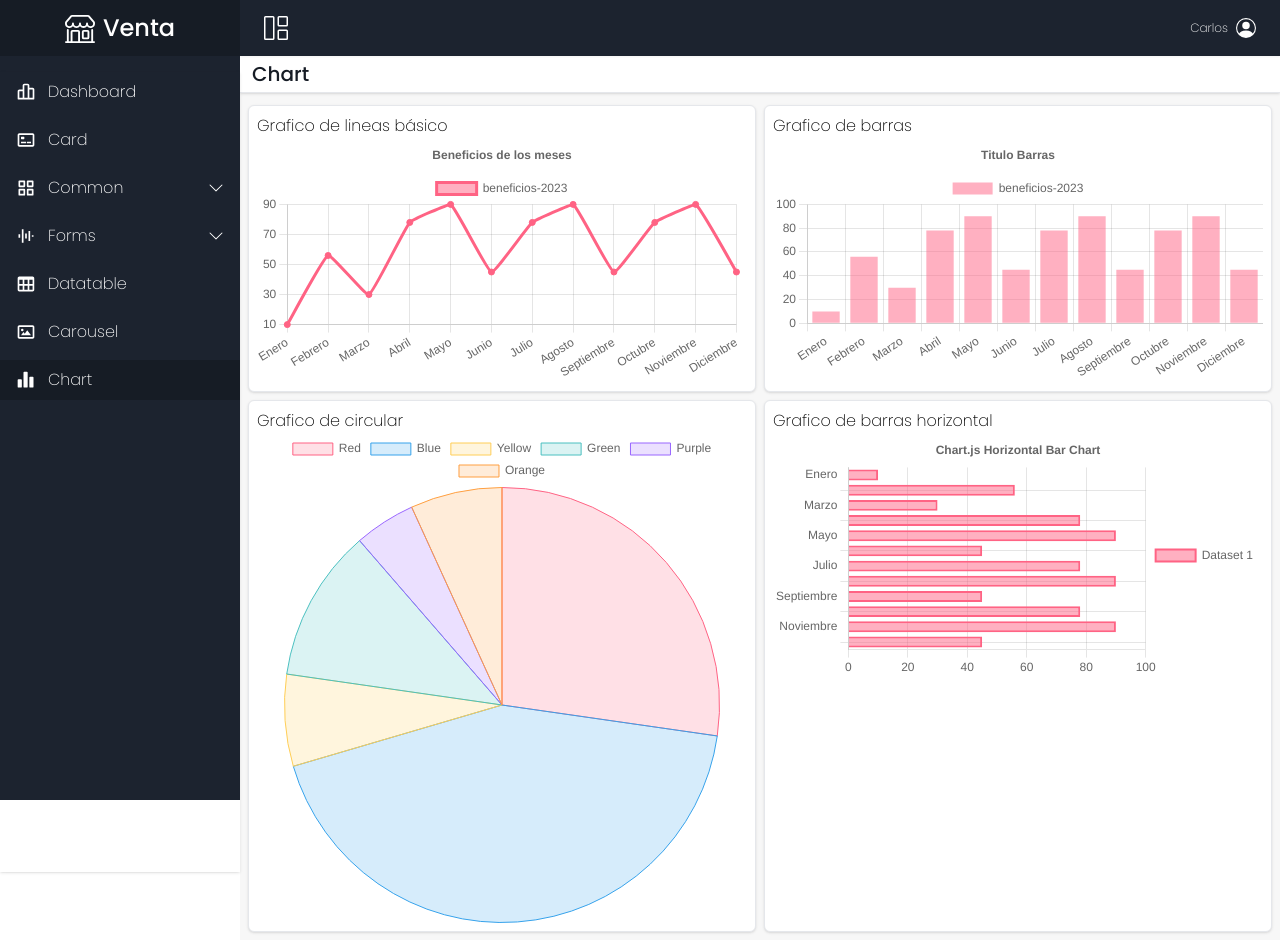
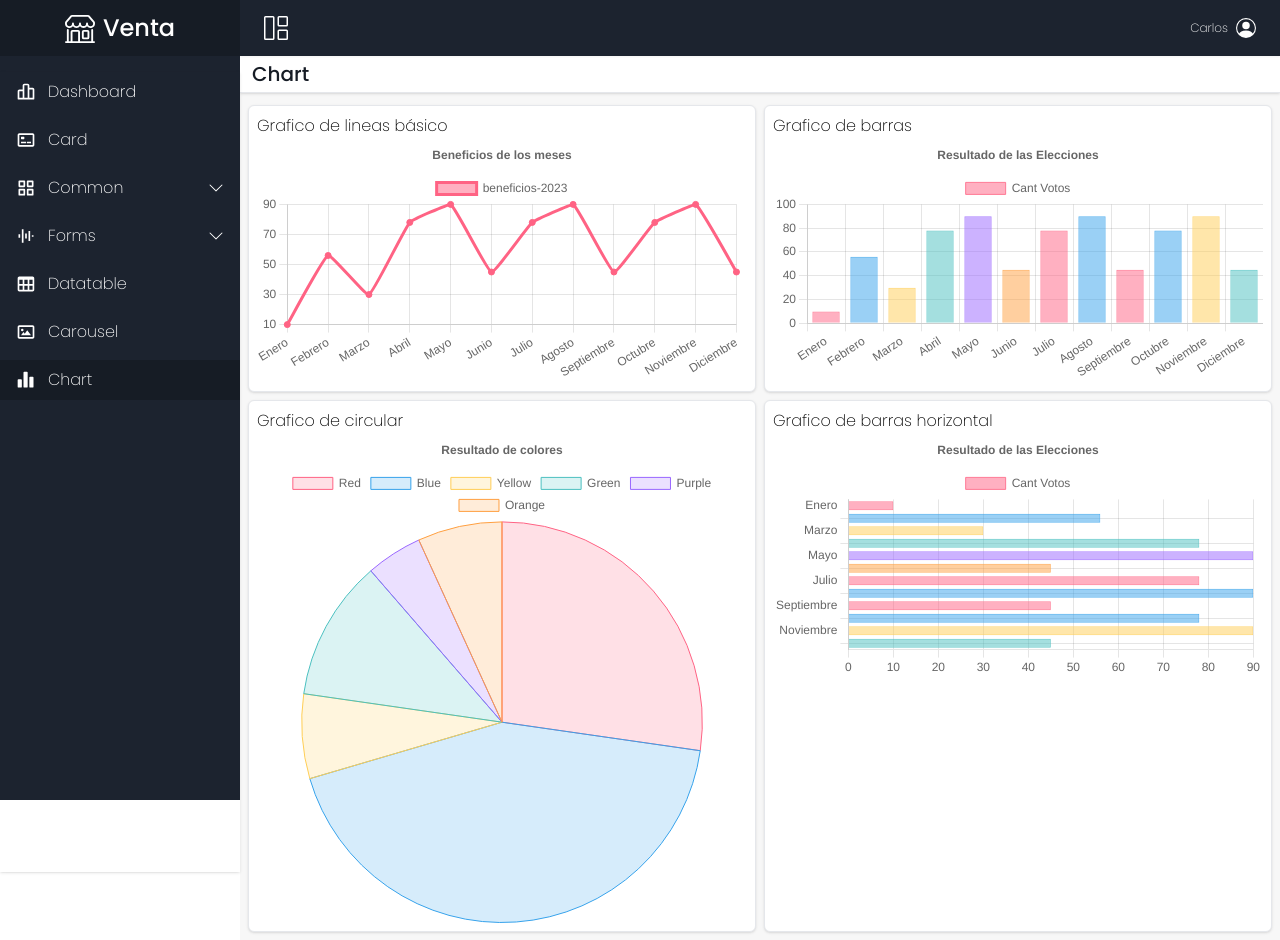
Before and after one commit to tucno21/dashbioard-react-tailwind, a React (Vite) app: page /dashboard/chart in a window 1280 px wide. Built offline with nearby package versions, Linux system fonts and the light colour scheme.

Commit message:
cambios de componentes chart

```diff
--- a/src/pages/dasboard/ChartPage.tsx
+++ b/src/pages/dasboard/ChartPage.tsx
@@ -5,6 +5,27 @@ import PieChart from "./chart/PieChart"
 
 
 const ChartPage = () => {
+
+    const menses = [
+        'Enero',
+        'Febrero',
+        'Marzo',
+        'Abril',
+        'Mayo',
+        'Junio',
+        'Julio',
+        'Agosto',
+        'Septiembre',
+        'Octubre',
+        'Noviembre',
+        'Diciembre',
+    ];
+
+    const beneficios = [10, 56, 30, 78, 90, 45, 78, 90, 45, 78, 90, 45,]
+
+    const colors = ['Red', 'Blue', 'Yellow', 'Green', 'Purple', 'Orange'];
+    const cantidad = [12, 19, 3, 5, 2, 3];
+
     return (
         <div className="space-y-1 mx-auto">
             {/* CABECERA */}
@@ -23,25 +44,25 @@ const ChartPage = () => {
                     <div className="w-full bg-white  rounded-md p-2 shadow border">
                         <h3>Grafico de lineas básico</h3>
                         <div className="w-full">
-                            <LineChart />
+                            <LineChart dataNumbers={beneficios} dataLabels={menses} />
                         </div>
                     </div>
                     <div className="w-full bg-white  rounded-md p-2 shadow border">
                         <h3>Grafico de barras</h3>
                         <div className="w-full">
-                            <BarChart />
+                            <BarChart dataNumbers={beneficios} dataLabels={menses} />
                         </div>
                     </div>
                     <div className="w-full bg-white  rounded-md p-2 shadow border">
                         <h3>Grafico de circular</h3>
                         <div className="w-full">
-                            <PieChart />
+                            <PieChart dataNumbers={cantidad} dataLabels={colors} />
                         </div>
                     </div>
                     <div className="w-full bg-white  rounded-md p-2 shadow border">
                         <h3>Grafico de barras horizontal</h3>
                         <div className="w-full">
-                            <BarChartH />
+                            <BarChartH dataNumbers={beneficios} dataLabels={menses} />
                         </div>
                     </div>
                 </div>
--- a/src/pages/dasboard/chart/BarChart.tsx
+++ b/src/pages/dasboard/chart/BarChart.tsx
@@ -19,41 +19,34 @@ ChartJS.register(
     Legend
 );
 
-const menses = [
-    'Enero',
-    'Febrero',
-    'Marzo',
-    'Abril',
-    'Mayo',
-    'Junio',
-    'Julio',
-    'Agosto',
-    'Septiembre',
-    'Octubre',
-    'Noviembre',
-    'Diciembre',
+interface Props {
+    dataNumbers: number[];
+    dataLabels: string[];
+}
+
+const BarChart = ({ dataNumbers, dataLabels }: Props) => {
+
+    const backgroundColor = [
+        "rgba(255, 99, 132, 0.5)",
+        "rgba(54, 162, 235, 0.5)",
+        "rgba(255, 206, 86, 0.5)",
+        "rgba(75, 192, 192, 0.5)",
+        "rgba(153, 102, 255, 0.5)",
+        "rgba(255, 159, 64, 0.5)",
+        "rgba(255, 99, 132, 0.5)",
+        "rgba(54, 162, 235, 0.5)",
     ];
 
-const beneficios = [10, 56, 30, 78, 90, 45, 78, 90, 45, 78, 90, 45,]
-
-
-
-
-const data = {
-    labels: menses,
-    datasets: [
-        {
-            label: 'beneficios-2023',
-            data: beneficios,
-            backgroundColor: 'rgba(255, 99, 132, 0.5)',
-        },
-        //   {
-        //     label: 'Dataset 2',
-        //     data: labels.map(() => faker.datatype.number({ min: 0, max: 1000 })),
-        //     backgroundColor: 'rgba(53, 162, 235, 0.5)',
-        //   },
-    ],
-};
+    const borderColor = [
+        "rgba(255, 99, 132, 0.8)",
+        "rgba(54, 162, 235, 0.8)",
+        "rgba(255, 206, 86, 0.8)",
+        "rgba(75, 192, 192, 0.8)",
+        "rgba(153, 102, 255, 0.8)",
+        "rgba(255, 159, 64, 0.8)",
+        "rgba(255, 99, 132, 0.8)",
+        "rgba(54, 162, 235, 0.8)",
+    ];
 
     const options = {
         responsive: true,
@@ -63,15 +56,28 @@ const options = {
             },
             title: {
                 display: true,
-            text: 'Titulo Barras',
+                text: 'Resultado de las Elecciones',
             },
         },
+
     };
 
+    const dataConfig = {
+        labels: dataLabels,
+        datasets: [
+            {
+                label: 'Cant Votos',
+                data: dataNumbers,
+                // backgroundColor: 'rgba(53, 162, 235, 0.5)',
+                backgroundColor: backgroundColor,
+                borderColor: borderColor,
+                borderWidth: 1,
+            },
+        ],
+    };
 
-const BarChart = () => {
     return (
-        <Bar options={options} data={data} />
+        <Bar options={options} data={dataConfig} />
     )
 }
 
--- a/src/pages/dasboard/chart/BarChartH.tsx
+++ b/src/pages/dasboard/chart/BarChartH.tsx
@@ -19,7 +19,37 @@ ChartJS.register(
     Legend
 );
 
-export const options = {
+
+interface Props {
+    dataNumbers: number[];
+    dataLabels: string[];
+}
+
+const BarChartH = ({ dataNumbers, dataLabels }: Props) => {
+
+    const backgroundColor = [
+        "rgba(255, 99, 132, 0.5)",
+        "rgba(54, 162, 235, 0.5)",
+        "rgba(255, 206, 86, 0.5)",
+        "rgba(75, 192, 192, 0.5)",
+        "rgba(153, 102, 255, 0.5)",
+        "rgba(255, 159, 64, 0.5)",
+        "rgba(255, 99, 132, 0.5)",
+        "rgba(54, 162, 235, 0.5)",
+    ];
+
+    const borderColor = [
+        "rgba(255, 99, 132, 0.8)",
+        "rgba(54, 162, 235, 0.8)",
+        "rgba(255, 206, 86, 0.8)",
+        "rgba(75, 192, 192, 0.8)",
+        "rgba(153, 102, 255, 0.8)",
+        "rgba(255, 159, 64, 0.8)",
+        "rgba(255, 99, 132, 0.8)",
+        "rgba(54, 162, 235, 0.8)",
+    ];
+
+    const options = {
         indexAxis: 'y' as const,
         elements: {
             bar: {
@@ -29,54 +59,32 @@ export const options = {
         responsive: true,
         plugins: {
             legend: {
-            position: 'right' as const,
+                position: 'top' as const,
             },
             title: {
                 display: true,
-            text: 'Chart.js Horizontal Bar Chart',
+                text: 'Resultado de las Elecciones',
             },
         },
+
     };
 
-const menses = [
-    'Enero',
-    'Febrero',
-    'Marzo',
-    'Abril',
-    'Mayo',
-    'Junio',
-    'Julio',
-    'Agosto',
-    'Septiembre',
-    'Octubre',
-    'Noviembre',
-    'Diciembre',
-];
-
-const beneficios = [10, 56, 30, 78, 90, 45, 78, 90, 45, 78, 90, 45,]
-
-export const data = {
-    labels: menses,
+    const dataConfig = {
+        labels: dataLabels,
         datasets: [
             {
-            label: 'Dataset 1',
-            data: beneficios,
-            borderColor: 'rgb(255, 99, 132)',
-            backgroundColor: 'rgba(255, 99, 132, 0.5)',
+                label: 'Cant Votos',
+                data: dataNumbers,
+                // backgroundColor: 'rgba(53, 162, 235, 0.5)',
+                backgroundColor: backgroundColor,
+                borderColor: borderColor,
+                borderWidth: 1,
             },
-        //   {
-        //     label: 'Dataset 2',
-        //     data: labels.map(() => faker.datatype.number({ min: -1000, max: 1000 })),
-        //     borderColor: 'rgb(53, 162, 235)',
-        //     backgroundColor: 'rgba(53, 162, 235, 0.5)',
-        //   },
         ],
     };
 
-
-const BarChartH = () => {
     return (
-        <Bar options={options} data={data} />
+        <Bar options={options} data={dataConfig} />
     )
 }
 
--- a/src/pages/dasboard/chart/LineChart.tsx
+++ b/src/pages/dasboard/chart/LineChart.tsx
@@ -20,45 +20,13 @@ ChartJS.register(
     Legend
 );
 
-const menses = [
-    'Enero',
-    'Febrero',
-    'Marzo',
-    'Abril',
-    'Mayo',
-    'Junio',
-    'Julio',
-    'Agosto',
-    'Septiembre',
-    'Octubre',
-    'Noviembre',
-    'Diciembre',
-];
+interface Props {
+    dataNumbers: number[];
+    dataLabels: string[];
+}
 
-const beneficios = [10, 56, 30, 78, 90, 45, 78, 90, 45, 78, 90, 45,]
 
-const data = {
-    labels: menses,
-    datasets: [
-        {
-            label: 'beneficios-2023',
-            data: beneficios,
-            fill: true, //si se coloca false no se dibuja el area
-            tension: 0.1, //para curvar las lineas por los puntos
-            borderColor: 'rgb(255, 99, 132)', // color de la linea
-            backgroundColor: 'rgba(255, 99, 132, 0.5)', //color de fondo de la leyenda
-            pointRadius: 3, //para que no se vea el punto
-            pointBackgroundColor: 'rgb(255, 99, 132)', //color del punto
-            pointBorderColor: 'rgb(255, 99, 132)', //color del borde del punto
-        },
-        //   {
-        //     label: 'Dataset 2',
-        //     data: labels.map(() => faker.datatype.number({ min: -1000, max: 1000 })),
-        //     borderColor: 'rgb(53, 162, 235)',
-        //     backgroundColor: 'rgba(53, 162, 235, 0.5)',
-        //   },
-    ],
-};
+const LineChart = ({ dataNumbers, dataLabels }: Props) => {
 
     const options = {
         responsive: true,
@@ -73,10 +41,25 @@ const options = {
         },
     };
 
+    const dataConfig = {
+        labels: dataLabels,
+        datasets: [
+            {
+                label: 'beneficios-2023',
+                data: dataNumbers,
+                fill: true, //si se coloca false no se dibuja el area
+                tension: 0.1, //para curvar las lineas por los puntos
+                borderColor: 'rgb(255, 99, 132)', // color de la linea
+                backgroundColor: 'rgba(255, 99, 132, 0.5)', //color de fondo de la leyenda
+                pointRadius: 3, //para que no se vea el punto
+                pointBackgroundColor: 'rgb(255, 99, 132)', //color del punto
+                pointBorderColor: 'rgb(255, 99, 132)', //color del borde del punto
+            },
+        ],
+    };
 
-const LineChart = () => {
     return (
-        <Line options={options} data={data} />
+        <Line options={options} data={dataConfig} />
     )
 }
 
--- a/src/pages/dasboard/chart/PieChart.tsx
+++ b/src/pages/dasboard/chart/PieChart.tsx
@@ -3,45 +3,50 @@ import { Pie } from 'react-chartjs-2';
 
 ChartJS.register(ArcElement, Tooltip, Legend);
 
-export const data = {
-    labels: ['Red', 'Blue', 'Yellow', 'Green', 'Purple', 'Orange'],
+interface Props {
+    dataNumbers: number[];
+    dataLabels: string[];
+}
+
+const PieChart = ({ dataNumbers, dataLabels }: Props) => {
+
+    const backgroundColor = ['rgba(255, 99, 132, 0.2)', 'rgba(54, 162, 235, 0.2)', 'rgba(255, 206, 86, 0.2)', 'rgba(75, 192, 192, 0.2)', 'rgba(153, 102, 255, 0.2)', 'rgba(255, 159, 64, 0.2)'];
+    const borderColor = ['rgba(255, 99, 132, 1)', 'rgba(54, 162, 235, 1)', 'rgba(255, 206, 86, 1)', 'rgba(75, 192, 192, 1)', 'rgba(153, 102, 255, 1)', 'rgba(255, 159, 64, 1)'];
+    const hoverBackgroundColor = ['rgba(255, 99, 132, 0.4)', 'rgba(54, 162, 235, 0.4)', 'rgba(255, 206, 86, 0.4)', 'rgba(75, 192, 192, 0.4)', 'rgba(153, 102, 255, 0.4)', 'rgba(255, 159, 64, 0.4)'];
+
+
+    const options = {
+        responsive: true,
+        plugins: {
+            legend: {
+                position: 'top' as const,
+            },
+            title: {
+                display: true,
+                text: 'Resultado de colores',
+            },
+        },
+
+    };
+
+
+    const data = {
+        labels: dataLabels,
         datasets: [
             {
-            label: '# of Votes',
-            data: [12, 19, 3, 5, 2, 3],
-            backgroundColor: [
-                'rgba(255, 99, 132, 0.2)',
-                'rgba(54, 162, 235, 0.2)',
-                'rgba(255, 206, 86, 0.2)',
-                'rgba(75, 192, 192, 0.2)',
-                'rgba(153, 102, 255, 0.2)',
-                'rgba(255, 159, 64, 0.2)',
-            ],
-            borderColor: [
-                'rgba(255, 99, 132, 1)',
-                'rgba(54, 162, 235, 1)',
-                'rgba(255, 206, 86, 1)',
-                'rgba(75, 192, 192, 1)',
-                'rgba(153, 102, 255, 1)',
-                'rgba(255, 159, 64, 1)',
-            ],
+                // label: '# Votos',
+                data: dataNumbers,
+                backgroundColor: backgroundColor,
+                borderColor: borderColor,
                 borderWidth: 1,
                 hoverOffset: 8,
-            hoverBackgroundColor: [
-                'rgba(255, 99, 132, 0.4)',
-                'rgba(54, 162, 235, 0.4)',
-                'rgba(255, 206, 86, 0.4)',
-                'rgba(75, 192, 192, 0.4)',
-                'rgba(153, 102, 255, 0.4)',
-                'rgba(255, 159, 64, 0.4)',
-            ]
+                hoverBackgroundColor: hoverBackgroundColor
             },
         ],
     };
 
-const PieChart = () => {
     return (
-        <Pie data={data} />
+        <Pie options={options} data={data} />
     )
 }
 
```
Lines whose indentation alone changed are shown as unchanged.
